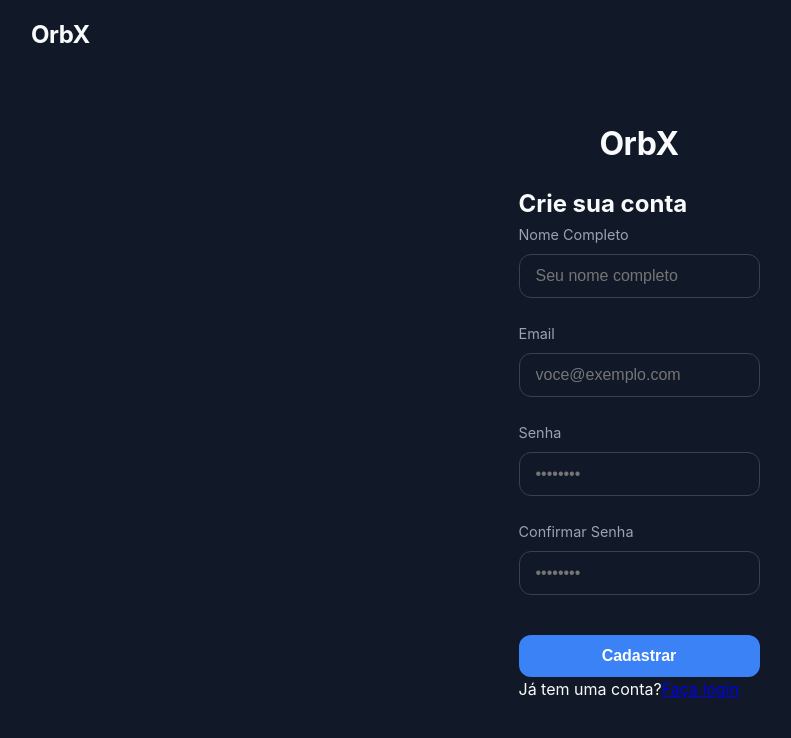
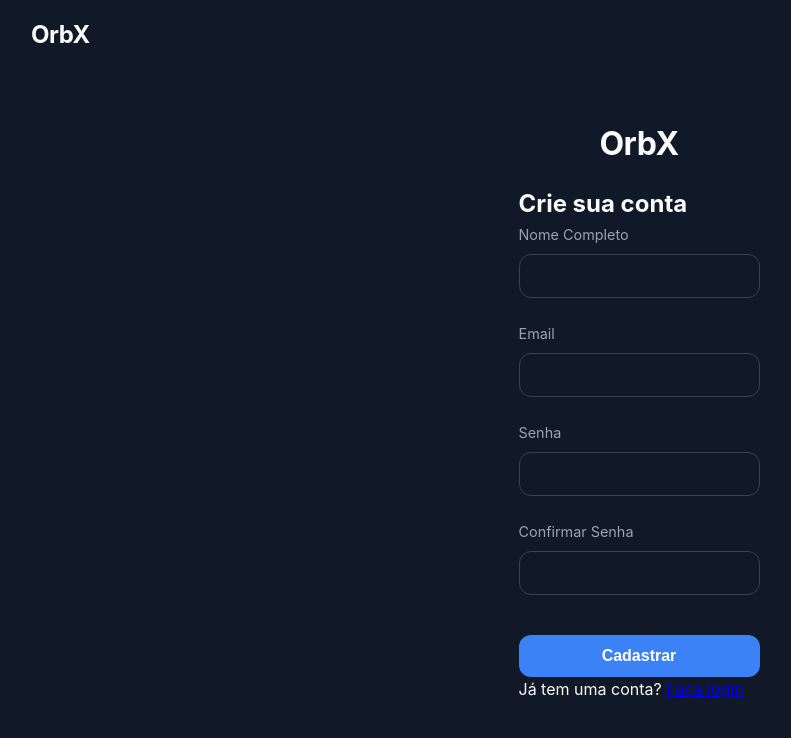
Before and after one commit to Madhs31/OrbX_Frontend, a React (Vite) app: page /register in a window 1280 px wide. Shown: the top 738 px of the page, without its empty margins (1-792 px from the left). Built offline with nearby package versions, Linux system fonts and the light colour scheme.

Commit message:
👤  feat: Implementando integração de cadastro de usuários

```diff
--- a/src/pages/RegisterPage.tsx
+++ b/src/pages/RegisterPage.tsx
@@ -1,70 +1,94 @@
-import React from 'react';
+import React, { useState } from 'react';
+import { useNavigate, Link } from 'react-router-dom';
+import api from '../services/api';
 
 const Register: React.FC = () => {
+  const navigate = useNavigate();
+
+  // Estado único para o formulário
+  const [formData, setFormData] = useState({
+    name: '',
+    email: '',
+    password: '',
+    confirmPassword: ''
+  });
+  const [error, setError] = useState('');
+
+  // Função genérica para atualizar os inputs
+  const handleChange = (e: React.ChangeEvent<HTMLInputElement>) => {
+    setFormData({ ...formData, [e.target.id]: e.target.value });
+  };
+
+  const handleRegister = async (e: React.FormEvent) => {
+    e.preventDefault();
+    setError('');
+
+    // Validação simples de senha
+    if (formData.password !== formData.confirmPassword) {
+      setError('As senhas não coincidem.');
+      return;
+    }
+
+    try {
+      // Envia para o backend (não enviamos o confirmPassword)
+      await api.post('/auth/register', {
+        name: formData.name,
+        email: formData.email,
+        password: formData.password
+      });
+
+      alert('Conta criada com sucesso! Faça login.');
+      navigate('/login');
+    } catch (err: any) {
+      setError(err.response?.data?.error || 'Erro ao criar conta.');
+    }
+  };
+
   return (
-    // Reutilizamos .login-container para centralizar na tela
     <div className="login-container">
-
-      {/* Mudamos aqui para .register-form-wrapper */}
       <div className="register-form-wrapper">
-
-        {/* Mudamos aqui para .register-form (ou mantenha login-form se não adicionou a classe acima) */}
-        <form className="register-form">
+        <form className="register-form" onSubmit={handleRegister}>
           <div className="nav-brand login-brand">OrbX</div>
           <h2>Crie sua conta</h2>
+
+          {error && <div style={{ color: 'red', marginBottom: '1rem', textAlign: 'center' }}>{error}</div>}
 
           <div className="form-group">
             <label htmlFor="name">Nome Completo</label>
             <input
-              type="text"
-              id="name"
-              className="form-input"
-              placeholder="Seu nome completo"
-              required
+              type="text" id="name" className="form-input"
+              onChange={handleChange} required
             />
           </div>
 
           <div className="form-group">
             <label htmlFor="email">Email</label>
             <input
-              type="email"
-              id="email"
-              className="form-input"
-              placeholder="voce@exemplo.com"
-              required
+              type="email" id="email" className="form-input"
+              onChange={handleChange} required
             />
           </div>
 
           <div className="form-group">
             <label htmlFor="password">Senha</label>
             <input
-              type="password"
-              id="password"
-              className="form-input"
-              placeholder="••••••••"
-              required
+              type="password" id="password" className="form-input"
+              onChange={handleChange} required
             />
           </div>
 
           <div className="form-group">
             <label htmlFor="confirmPassword">Confirmar Senha</label>
             <input
-              type="password"
-              id="confirmPassword"
-              className="form-input"
-              placeholder="••••••••"
-              required
+              type="password" id="confirmPassword" className="form-input"
+              onChange={handleChange} required
             />
           </div>
 
-          <button type="submit" className="btn-login">
-            Cadastrar
-          </button>
+          <button type="submit" className="btn-login">Cadastrar</button>
 
-          {/* Footer estilizado especificamente para o cadastro */}
           <div className="register-footer">
-            Já tem uma conta?
-            <a href="/login">Faça login</a>
+            Já tem uma conta? <Link to="/login">Faça login</Link>
           </div>
         </form>
       </div>
```
